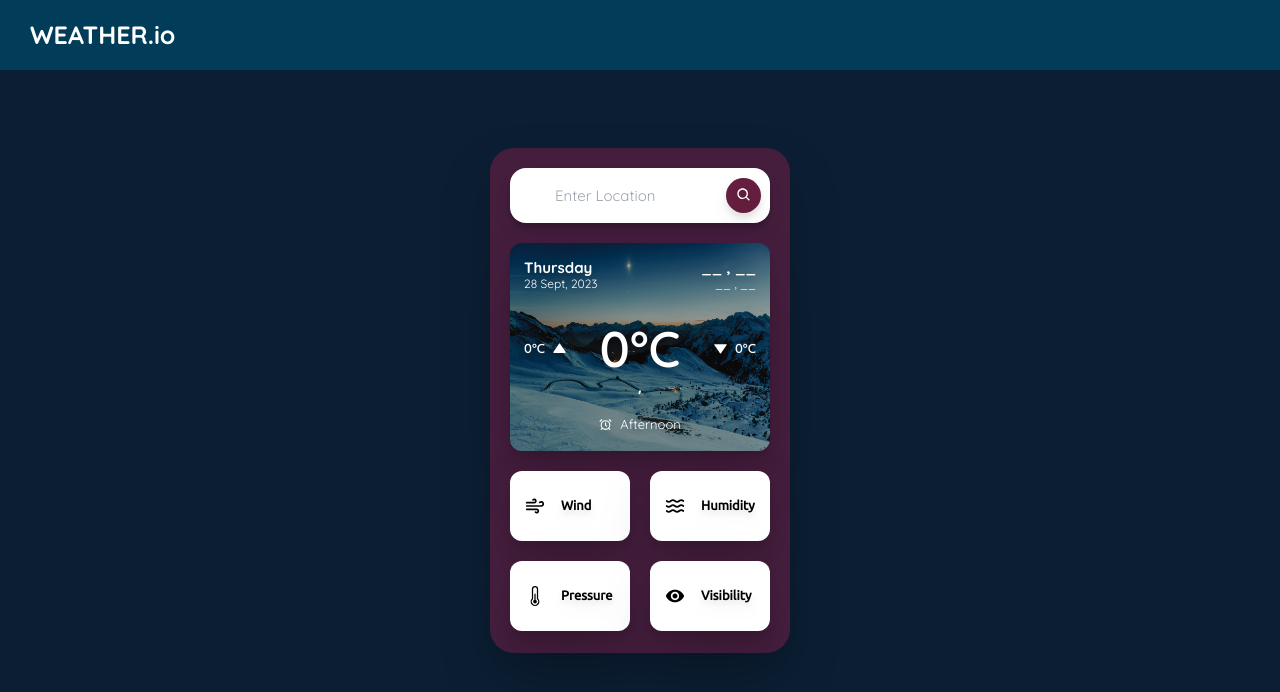
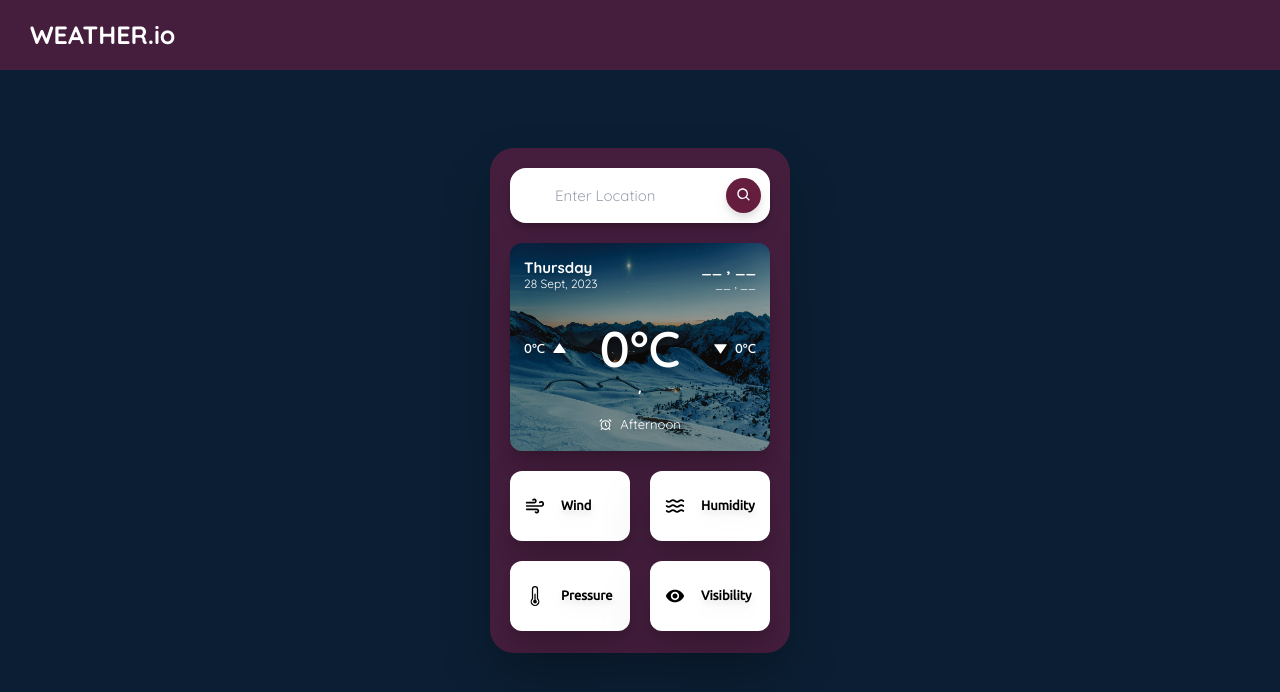
Before and after one commit to WRATH2002/weatherio, a React (Create React App) app: page / in a window 1280 px wide. Shown: the top 692 px of the page. Built offline with nearby package versions, Linux system fonts and the light colour scheme; no server answers; some icons are missing.

Commit message:
navbar colour

```diff
--- a/src/App.js
+++ b/src/App.js
@@ -150,7 +150,7 @@ function App() {
     <>
       {error === 404 ? <>not dounf</> : <></>}
       <div
-        className="w-full font-[CustomFont] h-[60px] lg:h-[70px] md:h-[70px] flex  bg-[#013c58] fixed text-[white] text-[20px] lg:text-[25px] md:text-[25px] font-bold justify-start items-center pl-[30px]"
+        className="w-full font-[CustomFont] h-[60px] lg:h-[70px] md:h-[70px] flex  bg-[#451e3e] fixed text-[white] text-[20px] lg:text-[25px] md:text-[25px] font-bold justify-start items-center pl-[30px]"
         style={{ zIndex: "5" }}
       >
         WEATHER.io
```
